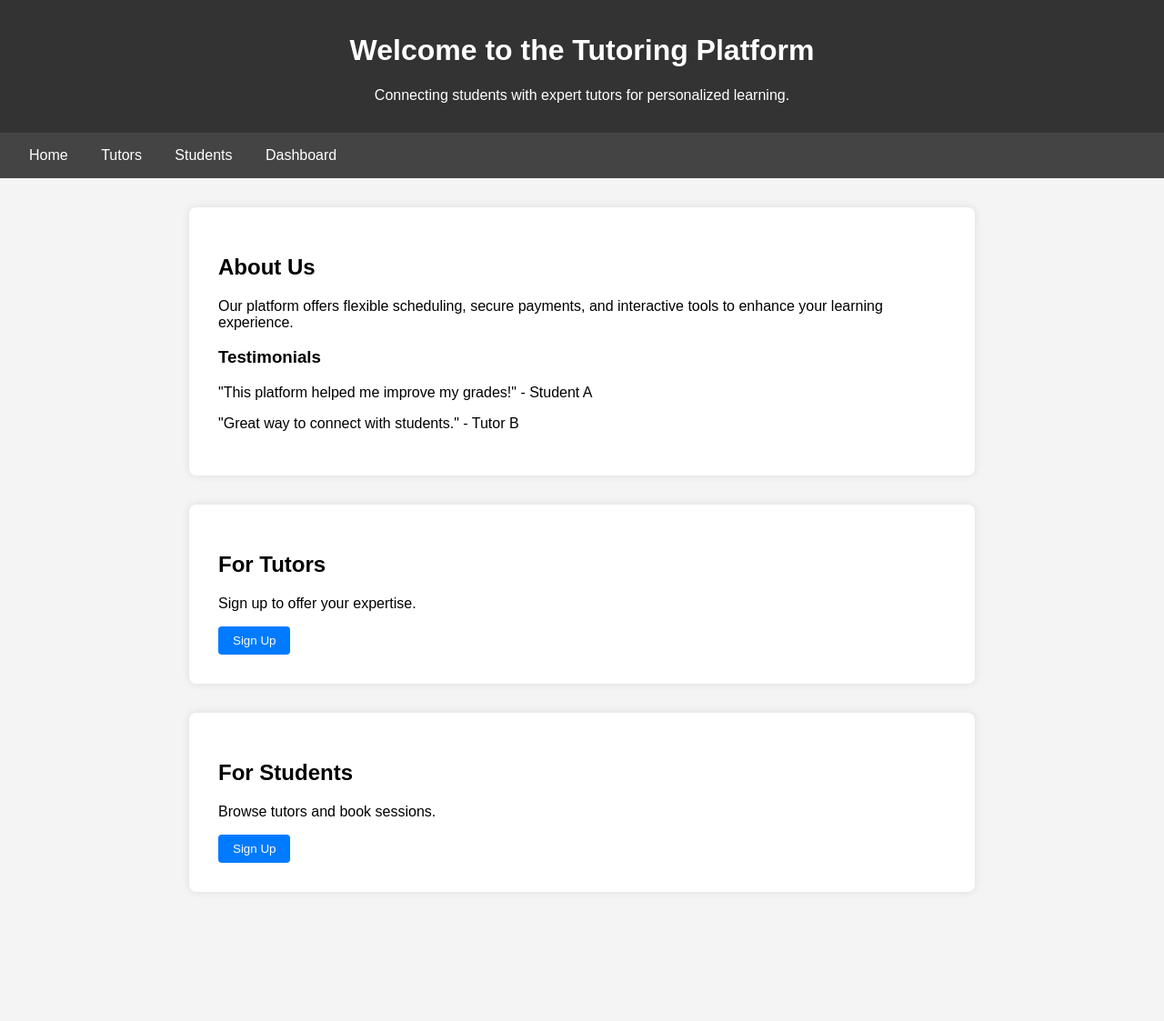
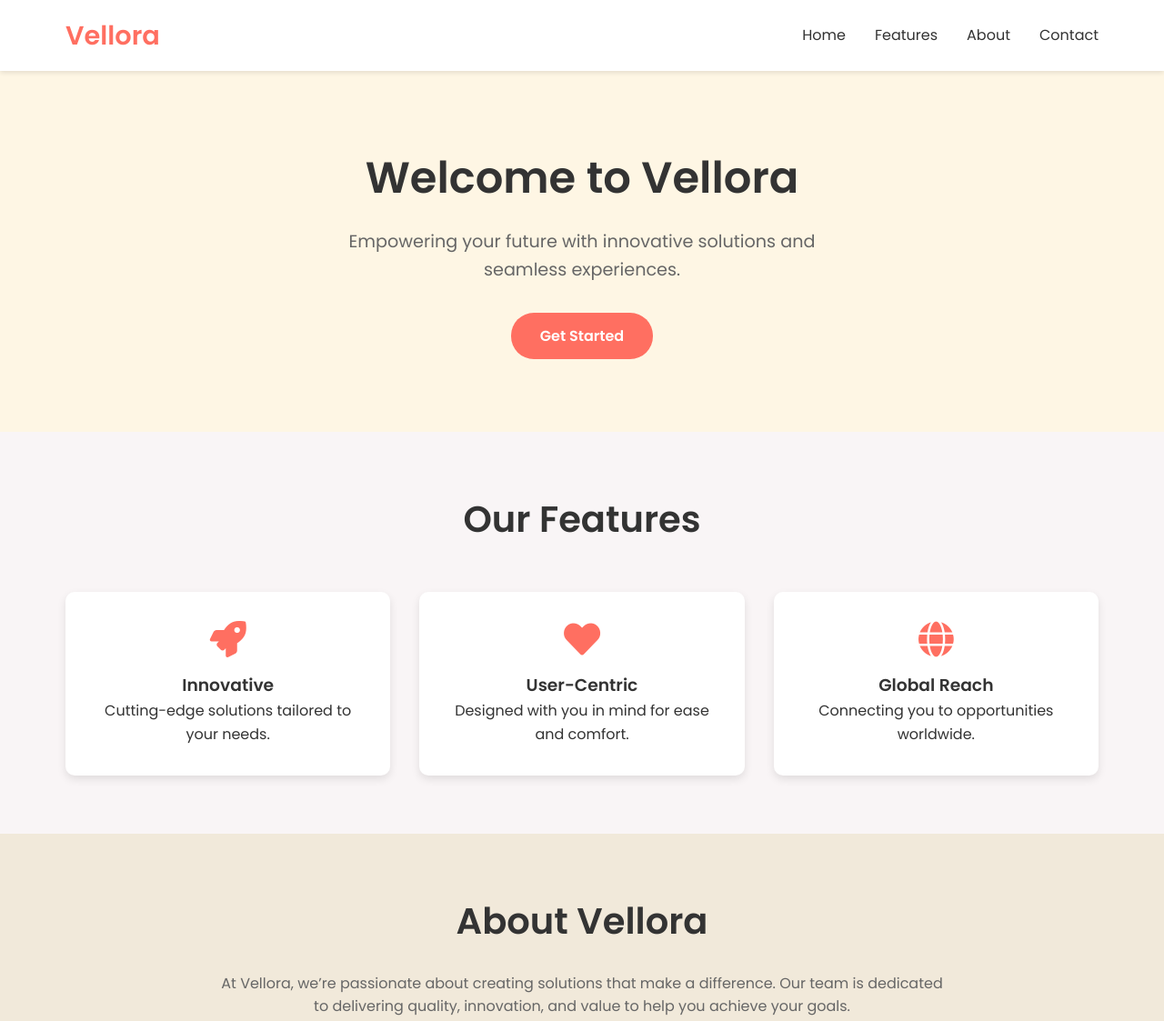
Before and after one commit to StarNight2021/StarNight2021.github.io, a plain HTML site: page index.html in a window 1280 px wide. Shown: the top 1123 px of the page at 91% size. Before the commit the page ends 1013 px from the top, so only its background shows below. Drawn offline with Linux system fonts and the light colour scheme.

Commit message:
Update index.html

```diff
--- a/index.html
+++ b/index.html
@@ -42,137 +42,238 @@
 <head>
   <meta charset="UTF-8">
   <meta name="viewport" content="width=device-width, initial-scale=1.0">
-  <title>Tutoring Platform</title>
+  <title>Vellora - Empowering Your Future</title>
+  <link href="https://fonts.googleapis.com/css2?family=Poppins:wght@300;400;600&display=swap" rel="stylesheet">
   <style>
-    body {
-      font-family: Arial, sans-serif;
+    * {
       margin: 0;
       padding: 0;
-      background-color: #f4f4f4;
+      box-sizing: border-box;
+      font-family: 'Poppins', sans-serif;
+    }
+    body {
+      background-color: #f9f5f6;
+      color: #333;
+      line-height: 1.6;
     }
     header {
-      background-color: #333;
-      color: white;
-      padding: 1rem;
+      background-color: #fff;
+      padding: 1rem 0;
+      position: sticky;
+      top: 0;
+      z-index: 100;
+      box-shadow: 0 2px 5px rgba(0, 0, 0, 0.1);
+    }
+    nav {
+      max-width: 1200px;
+      margin: 0 auto;
+      display: flex;
+      justify-content: space-between;
+      align-items: center;
+      padding: 0 2rem;
+    }
+    nav .logo {
+      font-size: 1.8rem;
+      font-weight: 600;
+      color: #ff6f61;
+    }
+    nav ul {
+      list-style: none;
+      display: flex;
+      gap: 2rem;
+    }
+    nav ul li a {
+      text-decoration: none;
+      color: #333;
+      font-weight: 400;
+      transition: color 0.3s;
+    }
+    nav ul li a:hover {
+      color: #ff6f61;
+    }
+    .hero {
+      background-color: #fef6e4;
+      text-align: center;
+      padding: 5rem 2rem;
+    }
+    .hero h1 {
+      font-size: 3rem;
+      color: #333;
+      margin-bottom: 1rem;
+    }
+    .hero p {
+      font-size: 1.2rem;
+      color: #666;
+      max-width: 600px;
+      margin: 0 auto 2rem;
+    }
+    .btn {
+      display: inline-block;
+      padding: 0.8rem 2rem;
+      background-color: #ff6f61;
+      color: #fff;
+      text-decoration: none;
+      border-radius: 25px;
+      font-weight: 600;
+      transition: background-color 0.3s, transform 0.2s;
+    }
+    .btn:hover {
+      background-color: #e65b50;
+      transform: translateY(-3px);
+    }
+    .features {
+      padding: 4rem 2rem;
+      max-width: 1200px;
+      margin: 0 auto;
+    }
+    .features h2 {
+      text-align: center;
+      font-size: 2.5rem;
+      margin-bottom: 3rem;
+    }
+    .feature-grid {
+      display: grid;
+      grid-template-columns: repeat(auto-fit, minmax(250px, 1fr));
+      gap: 2rem;
+   ascale: 1.5;
+    }
+    .feature-card {
+      background-color: #fff;
+      padding: 2rem;
+      border-radius: 10px;
+      box-shadow: 0 4px 10px rgba(0, 0, 0, 0.1);
+      text-align: center;
+      transition: transform 0.3s;
+    }
+    .feature-card:hover {
+      transform: translateY(-10px);
+    }
+    .feature-card i {
+      font-size: 2.5rem;
+      color: #ff6f61;
+      margin-bottom: 1rem;
+    }
+    .about {
+      background-color: #f1e9da;
+      padding: 4rem 2rem;
       text-align: center;
     }
-    nav {
-      background-color: #444;
-      padding: 1rem;
+    .about h2 {
+      font-size: 2.5rem;
+      margin-bottom: 1.5rem;
     }
-    nav a {
-      color: white;
-      margin: 0 1rem;
-      text-decoration: none;
+    .about p {
+      max-width: 800px;
+      margin: 0 auto;
+      color: #666;
     }
-    .section {
-      padding: 2rem;
-      max-width: 800px;
-      margin: 2rem auto;
-      background-color: white;
-      border-radius: 8px;
-      box-shadow: 0 0 10px rgba(0,0,0,0.1);
+    .contact {
+      padding: 4rem 2rem;
+      max-width: 600px;
+      margin: 0 auto;
     }
-    button {
-      padding: 0.5rem 1rem;
-      background-color: #007BFF;
-      color: white;
-      border: none;
-      border-radius: 4px;
-      cursor: pointer;
+    .contact h2 {
+      text-align: center;
+      font-size: 2.5rem;
+      margin-bottom: 2rem;
     }
-    button:hover {
-      background-color: #0056b3;
+    .contact form {
+      display: flex;
+      flex-direction: column;
+      gap: 1.5rem;
     }
-    .dashboard {
-      display: none;
+    .contact input,
+    .contact textarea {
+      padding: 0.8rem;
+      border: 1px solid #ddd;
+      border-radius: 5px;
+      font-size: 1rem;
+    }
+    footer {
+      background-color: #333;
+      color: #fff;
+      text-align: center;
+      padding: 1rem 0;
     }
   </style>
+  <link rel="stylesheet" href="https://cdnjs.cloudflare.com/ajax/libs/font-awesome/5.15.4/css/all.min.css">
 </head>
 <body>
-  <!-- Homepage -->
+  <!-- Header -->
   <header>
-    <h1>Welcome to the Tutoring Platform</h1>
-    <p>Connecting students with expert tutors for personalized learning.</p>
+    <nav>
+      <div class="logo">Vellora</div>
+      <ul>
+        <li><a href="#home">Home</a></li>
+        <li><a href="#features">Features</a></li>
+        <li><a href="#about">About</a></li>
+        <li><a href="#contact">Contact</a></li>
+      </ul>
+    </nav>
   </header>
 
-  <nav>
-    <a href="#home">Home</a>
-    <a href="#tutors">Tutors</a>
-    <a href="#students">Students</a>
-    <a href="#dashboard">Dashboard</a>
-  </nav>
+  <!-- Hero Section -->
+  <section id="home" class="hero">
+    <h1>Welcome to Vellora</h1>
+    <p>Empowering your future with innovative solutions and seamless experiences.</p>
+    <a href="#contact" class="btn">Get Started</a>
+  </section>
 
-  <!-- Homepage Section -->
-  <div id="home" class="section">
-    <h2>About Us</h2>
-    <p>Our platform offers flexible scheduling, secure payments, and interactive tools to enhance your learning experience.</p>
-    <h3>Testimonials</h3>
-    <p>"This platform helped me improve my grades!" - Student A</p>
-    <p>"Great way to connect with students." - Tutor B</p>
-  </div>
+  <!-- Features Section -->
+  <section id="features" class="features">
+    <h2>Our Features</h2>
+    <div class="feature-grid">
+      <div class="feature-card">
+        <i class="fas fa-rocket"></i>
+        <h3>Innovative</h3>
+        <p>Cutting-edge solutions tailored to your needs.</p>
+      </div>
+      <div class="feature-card">
+        <i class="fas fa-heart"></i>
+        <h3>User-Centric</h3>
+        <p>Designed with you in mind for ease and comfort.</p>
+      </div>
+      <div class="feature-card">
+        <i class="fas fa-globe"></i>
+        <h3>Global Reach</h3>
+        <p>Connecting you to opportunities worldwide.</p>
+      </div>
+    </div>
+  </section>
 
-  <!-- Tutor Section -->
-  <div id="tutors" class="section">
-    <h2>For Tutors</h2>
-    <p>Sign up to offer your expertise.</p>
-    <button onclick="showTutorSignup()">Sign Up</button>
-    <div id="tutor-signup" style="display: none;">
-      <h3>Create Your Profile</h3>
-      <p>Enter your qualifications, expertise, and availability.</p>
-      <button onclick="alert('Profile saved!')">Save Profile</button>
-    </div>
-  </div>
+  <!-- About Section -->
+  <section id="about" class="about">
+    <h2>About Vellora</h2>
+    <p>At Vellora, we’re passionate about creating solutions that make a difference. Our team is dedicated to delivering quality, innovation, and value to help you achieve your goals.</p>
+  </section>
 
-  <!-- Student Section -->
-  <div id="students" class="section">
-    <h2>For Students</h2>
-    <p>Browse tutors and book sessions.</p>
-    <button onclick="showStudentSignup()">Sign Up</button>
-    <div id="student-signup" style="display: none;">
-      <h3>Find a Tutor</h3>
-      <p>Search by subject and book a session.</p>
-      <button onclick="alert('Session booked!')">Book Now</button>
-    </div>
-  </div>
+  <!-- Contact Section -->
+  <section id="contact" class="contact">
+    <h2>Contact Us</h2>
+    <form>
+      <input type="text" placeholder="Your Name" required>
+      <input type="email" placeholder="Your Email" required>
+      <textarea placeholder="Your Message" rows="5" required></textarea>
+      <button type="submit" class="btn">Send Message</button>
+    </form>
+    <!-- Note: Use a service like Formspree for form functionality -->
+  </section>
 
-  <!-- Dashboard Section -->
-  <div id="dashboard" class="section dashboard">
-    <h2>Your Dashboard</h2>
-    <div id="tutor-dashboard" style="display: none;">
-      <h3>Tutor Dashboard</h3>
-      <p>Manage bookings, view earnings, and communicate with students.</p>
-    </div>
-    <div id="student-dashboard" style="display: none;">
-      <h3>Student Dashboard</h3>
-      <p>View upcoming sessions and access resources.</p>
-    </div>
-  </div>
+  <!-- Footer -->
+  <footer>
+    <p>&copy; 2025 Vellora. All rights reserved.</p>
+  </footer>
 
+  <!-- Smooth Scrolling -->
   <script>
-    function showTutorSignup() {
-      document.getElementById('tutor-signup').style.display = 'block';
-      document.getElementById('dashboard').style.display = 'block';
-      document.getElementById('tutor-dashboard').style.display = 'block';
-      document.getElementById('student-dashboard').style.display = 'none';
-    }
-
-    function showStudentSignup() {
-      document.getElementById('student-signup').style.display = 'block';
-      document.getElementById('dashboard').style.display = 'block';
-      document.getElementById('student-dashboard').style.display = 'block';
-      document.getElementById('tutor-dashboard').style.display = 'none';
-    }
-
-    // Placeholder for scheduling system
-    function bookSession() {
-      alert('Booking system coming soon!');
-    }
-
-    // Placeholder for payment processing
-    function processPayment() {
-      alert('Secure payment processing coming soon!');
-    }
+    document.querySelectorAll('a[href^="#"]').forEach(anchor => {
+      anchor.addEventListener('click', function(e) {
+        e.preventDefault();
+        document.querySelector(this.getAttribute('href')).scrollIntoView({
+          behavior: 'smooth'
+        });
+      });
+    });
   </script>
 </body>
 </html>
```
